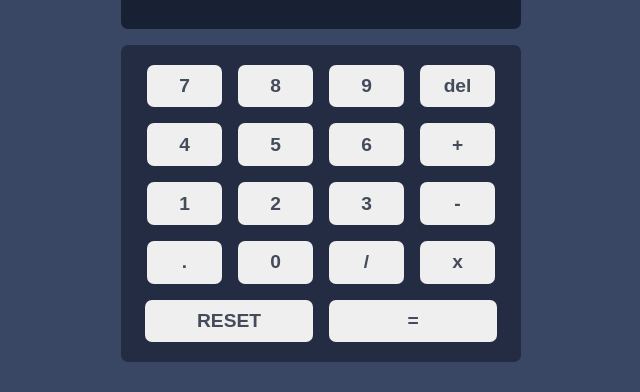
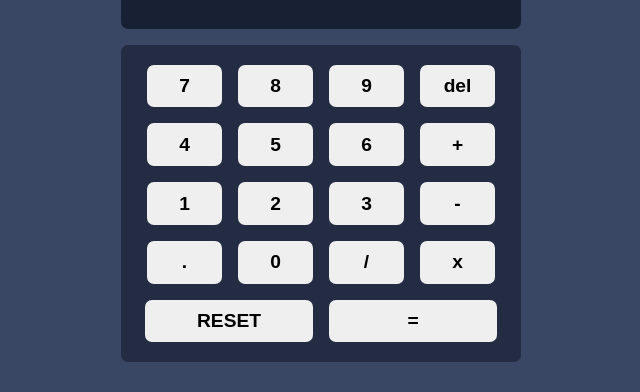
Before and after one commit to LorryAfriyie/calculator-app, a React (Vite) app: page / in a window 1280 px wide. Shown: the part 278-670 px from the top of the page, without its empty margins (319-959 px from the left). Built offline with nearby package versions, Linux system fonts and the light colour scheme.

Commit message:
Removing paragraph tag from button
paragraph tag inside the button prevented the value from being displayed on the calculator screen

```diff
--- a/src/components/button.tsx
+++ b/src/components/button.tsx
@@ -45,16 +45,14 @@ export function Button({ onClick, text, value }: ButtonProps) {
       btnText.current!.style.color = "var(--clr-th1-very-dark-grayish-blue)";
     }
 
-    activeColor();
-
-    console.log(typeof value + " " + text);
+    // activeColor();
 
     BtnColorSwitch(theme);
   }, [theme, value, text, i]);
 
   return (
     <button onClick={onClick} value={value} ref={btn}>
-      <p ref={btnText}>{text}</p>
+      {text}
     </button>
   );
 }
--- a/src/context/CalcOperations.tsx
+++ b/src/context/CalcOperations.tsx
@@ -53,7 +53,6 @@ export function CalcOperationsProvider({ children }: CalcOperations) {
   function buttonValue(e: React.MouseEvent<HTMLButtonElement, MouseEvent>) {
     e.preventDefault();
     const value = (e.target as HTMLButtonElement).value;
-
     if (calc.num.toString().length < 16) {
       setCalc({
         ...calc,
```
